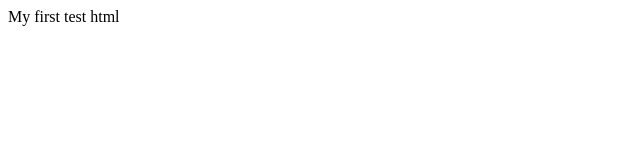
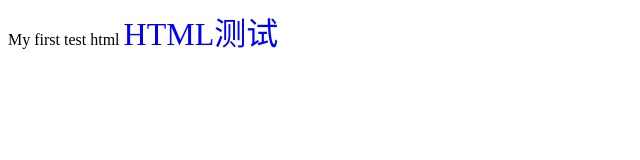
Before and after one commit to xlspm/Test, a plain HTML site: page index.html in a window 1280 px wide. Shown: the whole page, without its empty margins (0-640 px from the left). Drawn offline with Linux system fonts and the light colour scheme.

Commit message:
Update index.html

```diff
--- a/index.html
+++ b/index.html
@@ -1 +1,2 @@
 My first test html
+<span style="color:blue;font-size:2em;">HTML测试</span>
```
